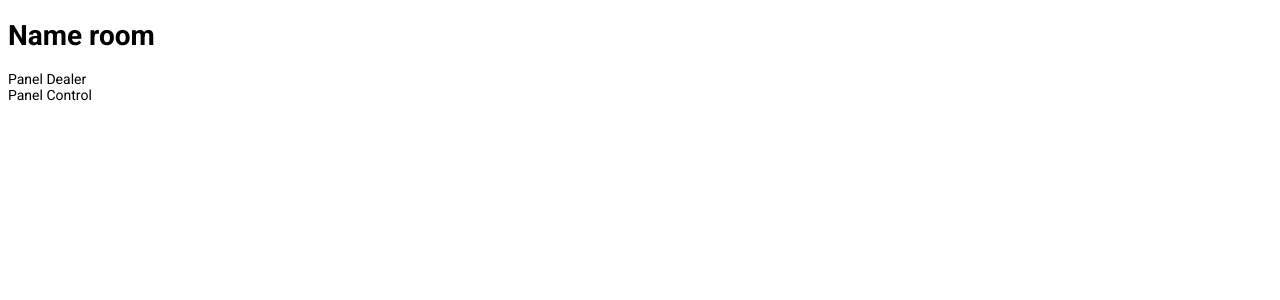
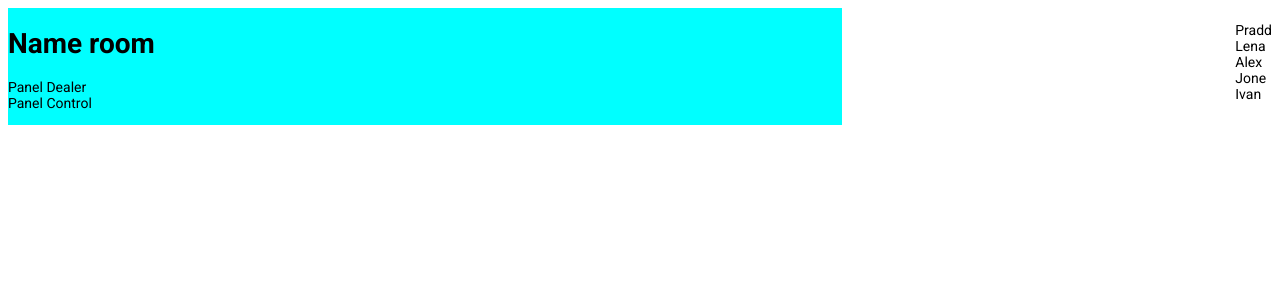
Before and after one commit to AndreiMrakov/pointing-poker-fe, a React (Create React App) app: page / in a window 1280 px wide. Shown: the top 300 px of the page. Built offline with nearby package versions, Linux system fonts and the light colour scheme.

Commit message:
feat: add mock array users

```diff
--- a/src/components/game/panel-users.tsx
+++ b/src/components/game/panel-users.tsx
@@ -2,9 +2,25 @@ import React from "react";
 import User from "./user";
 import { UserType } from "./type";
 
+const mockUser = (id: string, name: string) => {
+  return {
+    id: id,
+    name: name,
+    surname: '',
+    job: '',
+    avatar: '',
+    currentScore: null,
+
+  }
+}
 const PanelUsers = () => {
-  //TODO: get list from axios
-  const listUsers: UserType[] = [];
+  const listUsers: UserType[] = [
+    mockUser('1', 'Pradd'),
+    mockUser('2', 'Lena'),
+    mockUser('3', 'Alex'),
+    mockUser('4', 'Jone'),
+    mockUser('5', 'Ivan'),
+  ];
 
   return (
     <ul>
--- a/src/pages/game.tsx
+++ b/src/pages/game.tsx
@@ -9,7 +9,7 @@ const GamePage = () => {
   const title = 'Name room';
 
   return (
-    <>
+    <div className={styles.container}>
       <div className={styles.wrapper}>
         <h1>{title}</h1>
         <div>
@@ -19,7 +19,7 @@ const GamePage = () => {
         <PanelCards />
       </div>
       <PanelUsers />
-    </>
+    </div>
   );
 };
 
--- a/src/styles/game.module.scss
+++ b/src/styles/game.module.scss
@@ -0,0 +1,10 @@
+.container {
+  display: flex;
+  justify-content: space-between;
+  width: 100%;
+}
+
+.wrapper {
+  flex: 0 1 66%;
+  background-color: aqua;
+}
```
